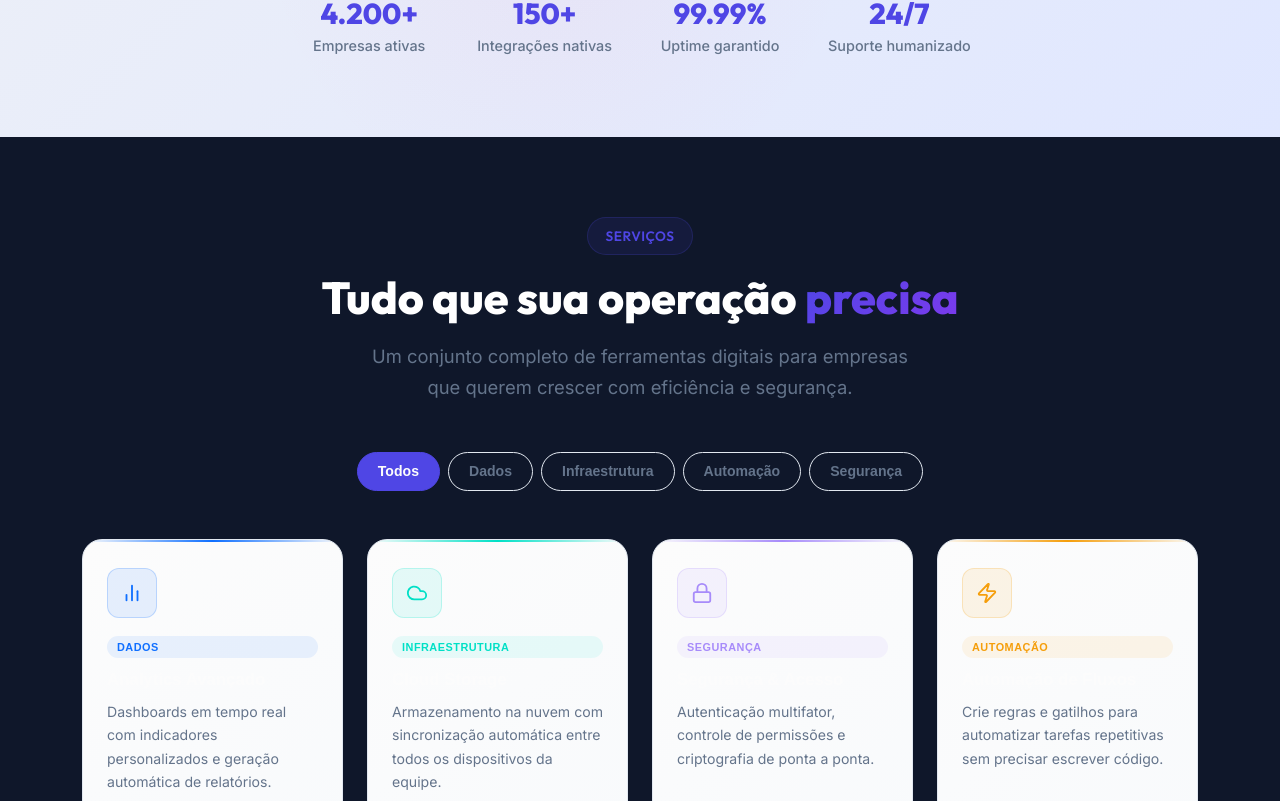
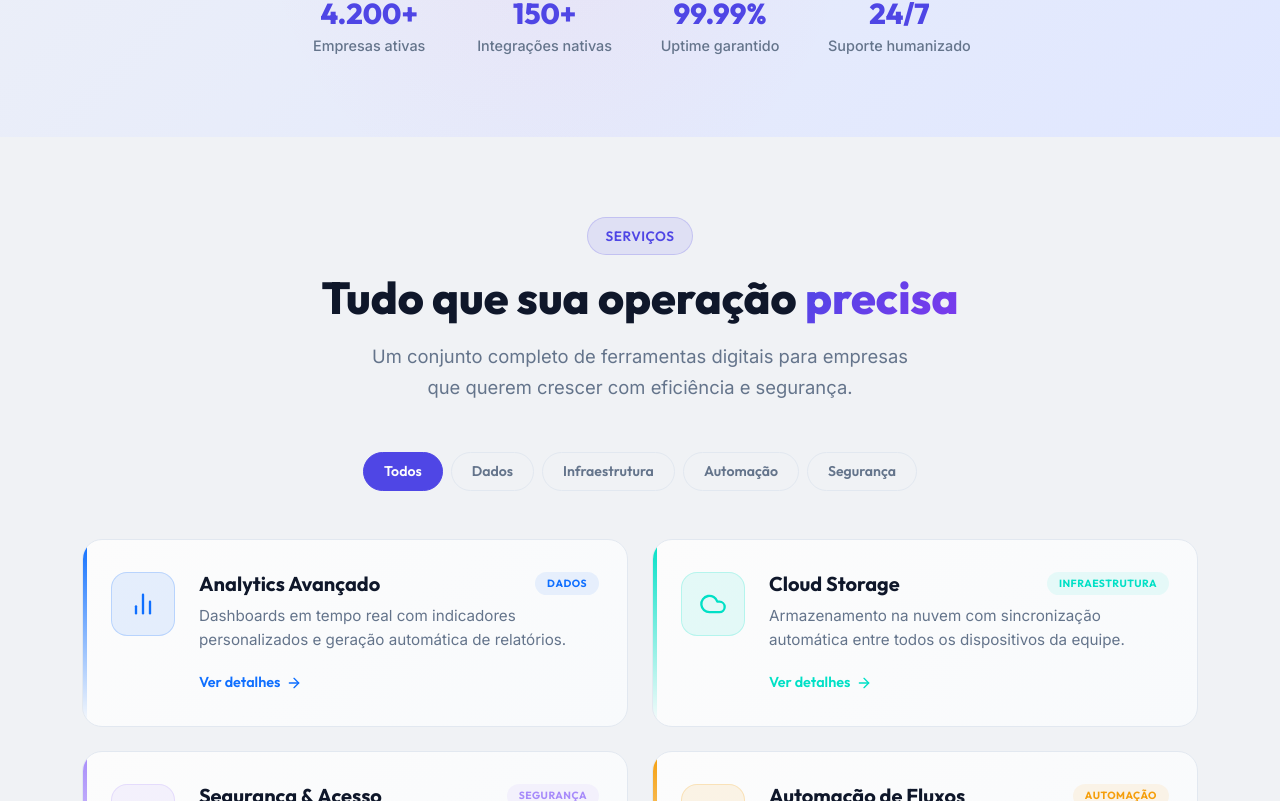
Before and after one commit to dudu1337/Painel-de-servi-os1, a React (Vite) app in the folder painel-servicos-final/: page / in a window 1280 px wide. Shown: the part 719-1520 px from the top of the page. Built offline with nearby package versions, Linux system fonts and the light colour scheme.

Commit message:
style(components): altera orientacao dos cards de servico para horizontal e ajusta background

```diff
--- a/painel-servicos-final/src/components/CardServico.jsx
+++ b/painel-servicos-final/src/components/CardServico.jsx
@@ -44,94 +44,95 @@ function CardServico({ icone: Icone, titulo, descricao, tag, corIcone, delay, ab
   return (
     <>
       {/* card principal */}
-      <div className={`col-sm-6 col-lg-3 fade-in-up delay-${delay}`}>
+      <div className={`col-md-6 fade-in-up delay-${delay}`}>
         <div
           style={{
             background: 'var(--gradient-card)',
             border: '1px solid var(--dark-border)',
             borderRadius: 'var(--radius)',
-            padding: '28px 24px',
+            padding: '32px 28px',
             height: '100%',
             transition: 'all 0.3s ease',
             cursor: 'pointer',
             position: 'relative',
             overflow: 'hidden',
             display: 'flex',
-            flexDirection: 'column',
+            alignItems: 'flex-start',
+            gap: '24px',
           }}
           onMouseEnter={(e) => {
             e.currentTarget.style.border = `1px solid ${corIcone}55`
-            e.currentTarget.style.boxShadow = `0 8px 32px ${corIcone}22`
+            e.currentTarget.style.boxShadow = `0 12px 40px ${corIcone}22`
             e.currentTarget.style.transform = 'translateY(-4px)'
           }}
           onMouseLeave={(e) => {
             e.currentTarget.style.border = '1px solid var(--dark-border)'
-            e.currentTarget.style.boxShadow = 'none'
+            e.currentTarget.style.boxShadow = 'var(--shadow-card)'
             e.currentTarget.style.transform = 'translateY(0)'
           }}
         >
-          {/* linha colorida no topo */}
+          {/* borda lateral colorida */}
           <div
             style={{
               position: 'absolute',
-              top: 0, left: 0, right: 0,
-              height: '2px',
-              background: `linear-gradient(90deg, transparent, ${corIcone}, transparent)`,
+              top: 0, left: 0, bottom: 0,
+              width: '4px',
+              background: `linear-gradient(180deg, ${corIcone}, transparent)`,
             }}
           />
 
-          {/* ícone */}
+          {/* ícone na esquerda */}
           <div
             style={{
-              width: '50px', height: '50px',
+              width: '64px', height: '64px',
               background: `${corIcone}18`,
               border: `1px solid ${corIcone}35`,
-              borderRadius: 'var(--radius-sm)',
+              borderRadius: '16px',
               display: 'flex', alignItems: 'center', justifyContent: 'center',
-              marginBottom: '18px',
+              flexShrink: 0,
             }}
           >
-            <Icone size={22} color={corIcone} />
+            <Icone size={28} color={corIcone} />
           </div>
 
-          {/* tag */}
-          <span
-            style={{
-              background: `${corIcone}15`,
-              color: corIcone,
-              fontSize: '0.68rem',
-              fontWeight: 700,
-              padding: '3px 10px',
-              borderRadius: '50px',
-              textTransform: 'uppercase',
-              letterSpacing: '0.5px',
-              fontFamily: 'Sora, sans-serif',
-              display: 'inline-block',
-              marginBottom: '12px',
-            }}
-          >
-            {tag}
-          </span>
-
-          {/* título */}
+          {/* conteúdo na direita */}
+          <div style={{ flex: 1, display: 'flex', flexDirection: 'column', height: '100%' }}>
+            <div className="d-flex justify-content-between align-items-start mb-2">
               <h3
                 style={{
-              fontFamily: 'Sora, sans-serif',
+                  fontFamily: 'Outfit, sans-serif',
                   fontWeight: 700,
-              fontSize: '1.05rem',
-              color: 'var(--white)',
-              marginBottom: '10px',
+                  fontSize: '1.25rem',
+                  color: 'var(--text-dark)',
+                  margin: 0,
                 }}
               >
                 {titulo}
               </h3>
 
-          {/* descrição */}
+              <span
+                style={{
+                  background: `${corIcone}15`,
+                  color: corIcone,
+                  fontSize: '0.65rem',
+                  fontWeight: 700,
+                  padding: '4px 12px',
+                  borderRadius: '50px',
+                  textTransform: 'uppercase',
+                  letterSpacing: '0.5px',
+                  fontFamily: 'Outfit, sans-serif',
+                  flexShrink: 0,
+                }}
+              >
+                {tag}
+              </span>
+            </div>
+
             <p
               style={{
                 color: 'var(--text-muted)',
-              fontSize: '0.88rem',
-              lineHeight: '1.65',
+                fontSize: '0.95rem',
+                lineHeight: '1.6',
                 marginBottom: '20px',
                 flex: 1,
               }}
@@ -139,7 +140,6 @@ function CardServico({ icone: Icone, titulo, descricao, tag, corIcone, delay, ab
               {descricao}
             </p>
 
-          {/* botão "Ver detalhes" - agora funciona de verdade */}
             <button
               onClick={() => setModalAberto(true)}
               style={{
@@ -148,19 +148,21 @@ function CardServico({ icone: Icone, titulo, descricao, tag, corIcone, delay, ab
                 padding: 0,
                 cursor: 'pointer',
                 color: corIcone,
-              fontSize: '0.85rem',
+                fontSize: '0.9rem',
                 fontWeight: 600,
-              display: 'flex',
+                display: 'inline-flex',
                 alignItems: 'center',
                 gap: '6px',
-              fontFamily: 'Sora, sans-serif',
+                fontFamily: 'Outfit, sans-serif',
                 transition: 'gap 0.2s',
+                alignSelf: 'flex-start',
               }}
               onMouseEnter={(e) => (e.currentTarget.style.gap = '10px')}
               onMouseLeave={(e) => (e.currentTarget.style.gap = '6px')}
             >
-            Ver detalhes <ArrowRight size={14} />
+              Ver detalhes <ArrowRight size={16} />
             </button>
+          </div>
         </div>
       </div>
 
@@ -182,7 +184,7 @@ function CardServico({ icone: Icone, titulo, descricao, tag, corIcone, delay, ab
         >
           <div
             style={{
-              background: '#111827',
+              background: 'var(--white)',
               border: '1px solid var(--dark-border)',
               borderRadius: 'var(--radius)',
               width: '100%',
@@ -209,7 +211,7 @@ function CardServico({ icone: Icone, titulo, descricao, tag, corIcone, delay, ab
                   width: '34px', height: '34px',
                   display: 'flex', alignItems: 'center', justifyContent: 'center',
                 }}
-                onMouseEnter={(e) => (e.currentTarget.style.color = 'var(--white)')}
+                onMouseEnter={(e) => (e.currentTarget.style.color = 'var(--text-dark)')}
                 onMouseLeave={(e) => (e.currentTarget.style.color = 'var(--text-muted)')}
               >
                 <X size={16} />
@@ -240,7 +242,7 @@ function CardServico({ icone: Icone, titulo, descricao, tag, corIcone, delay, ab
                       borderRadius: '50px',
                       textTransform: 'uppercase',
                       letterSpacing: '0.5px',
-                      fontFamily: 'Sora, sans-serif',
+                      fontFamily: 'Outfit, sans-serif',
                       display: 'inline-block',
                       marginBottom: '6px',
                     }}
@@ -249,10 +251,10 @@ function CardServico({ icone: Icone, titulo, descricao, tag, corIcone, delay, ab
                   </span>
                   <h3
                     style={{
-                      fontFamily: 'Sora, sans-serif',
+                      fontFamily: 'Outfit, sans-serif',
                       fontWeight: 700,
                       fontSize: '1.2rem',
-                      color: 'var(--white)',
+                      color: 'var(--text-dark)',
                       margin: 0,
                     }}
                   >
@@ -278,9 +280,9 @@ function CardServico({ icone: Icone, titulo, descricao, tag, corIcone, delay, ab
               {/* lista de recursos */}
               <p
                 style={{
-                  fontFamily: 'Sora, sans-serif',
+                  fontFamily: 'Outfit, sans-serif',
                   fontWeight: 700,
-                  color: 'var(--white)',
+                  color: 'var(--text-dark)',
                   fontSize: '0.9rem',
                   marginBottom: '14px',
                 }}
@@ -291,7 +293,7 @@ function CardServico({ icone: Icone, titulo, descricao, tag, corIcone, delay, ab
                 {extras.recursos.map((item) => (
                   <div key={item} className="d-flex align-items-start gap-2 mb-2">
                     <CheckCircle size={16} color={corIcone} style={{ marginTop: '2px', flexShrink: 0 }} />
-                    <span style={{ color: 'var(--text-light)', fontSize: '0.88rem' }}>{item}</span>
+                    <span style={{ color: 'var(--text-dark)', fontSize: '0.88rem' }}>{item}</span>
                   </div>
                 ))}
               </div>
@@ -306,10 +308,10 @@ function CardServico({ icone: Icone, titulo, descricao, tag, corIcone, delay, ab
                   marginBottom: '24px',
                 }}
               >
-                <span style={{ color: corIcone, fontSize: '0.8rem', fontWeight: 700, fontFamily: 'Sora, sans-serif' }}>
+                <span style={{ color: corIcone, fontSize: '0.8rem', fontWeight: 700, fontFamily: 'Outfit, sans-serif' }}>
                   IDEAL PARA
                 </span>
-                <p style={{ color: 'var(--text-light)', fontSize: '0.88rem', margin: '4px 0 0' }}>
+                <p style={{ color: 'var(--text-dark)', fontSize: '0.88rem', margin: '4px 0 0' }}>
                   {extras.ideal}
                 </p>
               </div>
--- a/painel-servicos-final/src/components/ServicosSection.jsx
+++ b/painel-servicos-final/src/components/ServicosSection.jsx
@@ -89,11 +89,11 @@ function ServicosSection({ abrirContato }) {
       : todosServicos.filter((s) => s.categoria === filtro)
 
   return (
-    <section id="servicos" style={{ background: 'var(--dark)' }}>
+    <section id="servicos" style={{ background: 'var(--bg-light)' }}>
       <div className="container">
         <div className="text-center mb-4">
           <span className="badge-custom mb-3 d-inline-block">Serviços</span>
-          <h2 className="section-title text-white">
+          <h2 className="section-title">
             Tudo que sua operação{' '}
             <span
               style={{
@@ -125,7 +125,7 @@ function ServicosSection({ abrirContato }) {
                 borderRadius: '50px',
                 padding: '8px 20px',
                 fontSize: '0.88rem',
-                fontFamily: 'Sora, sans-serif',
+                fontFamily: 'Outfit, sans-serif',
                 fontWeight: 600,
                 cursor: 'pointer',
                 transition: 'all 0.2s ease',
```
Lines whose indentation alone changed are shown as unchanged.
